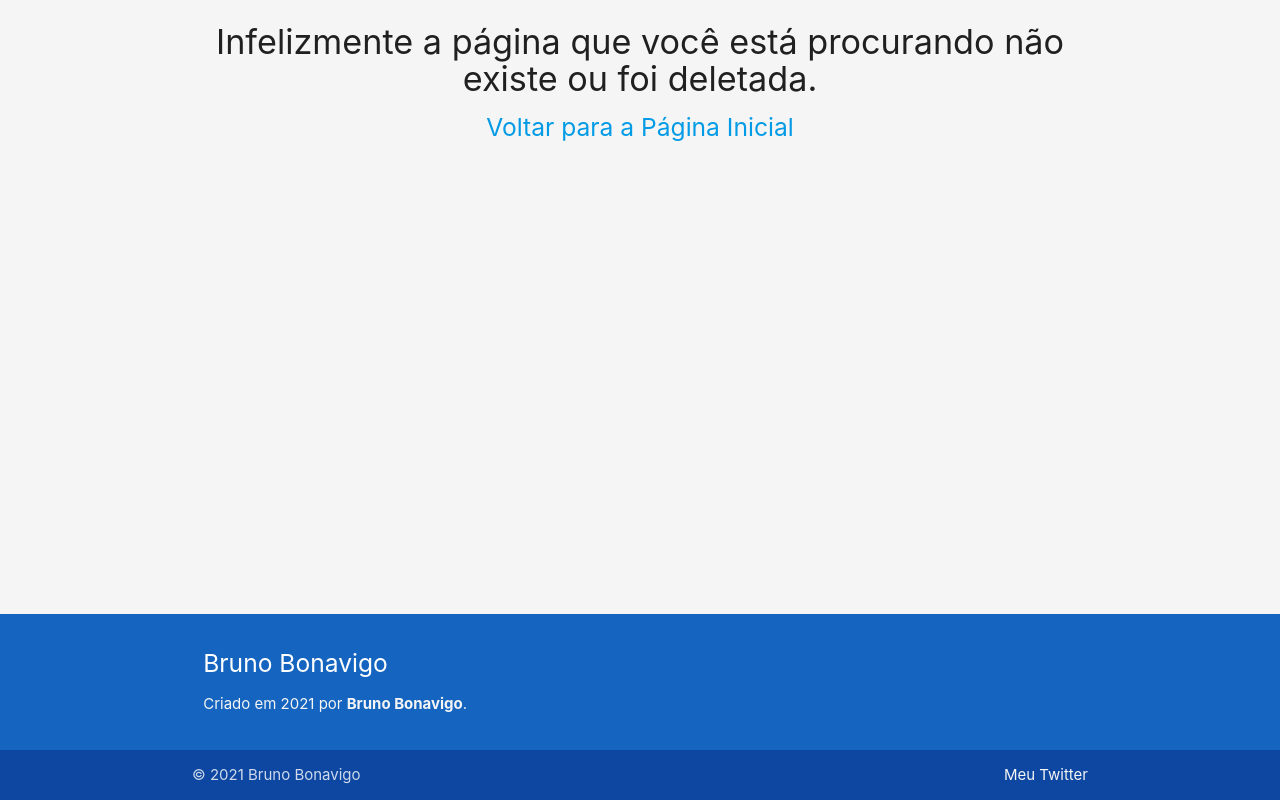
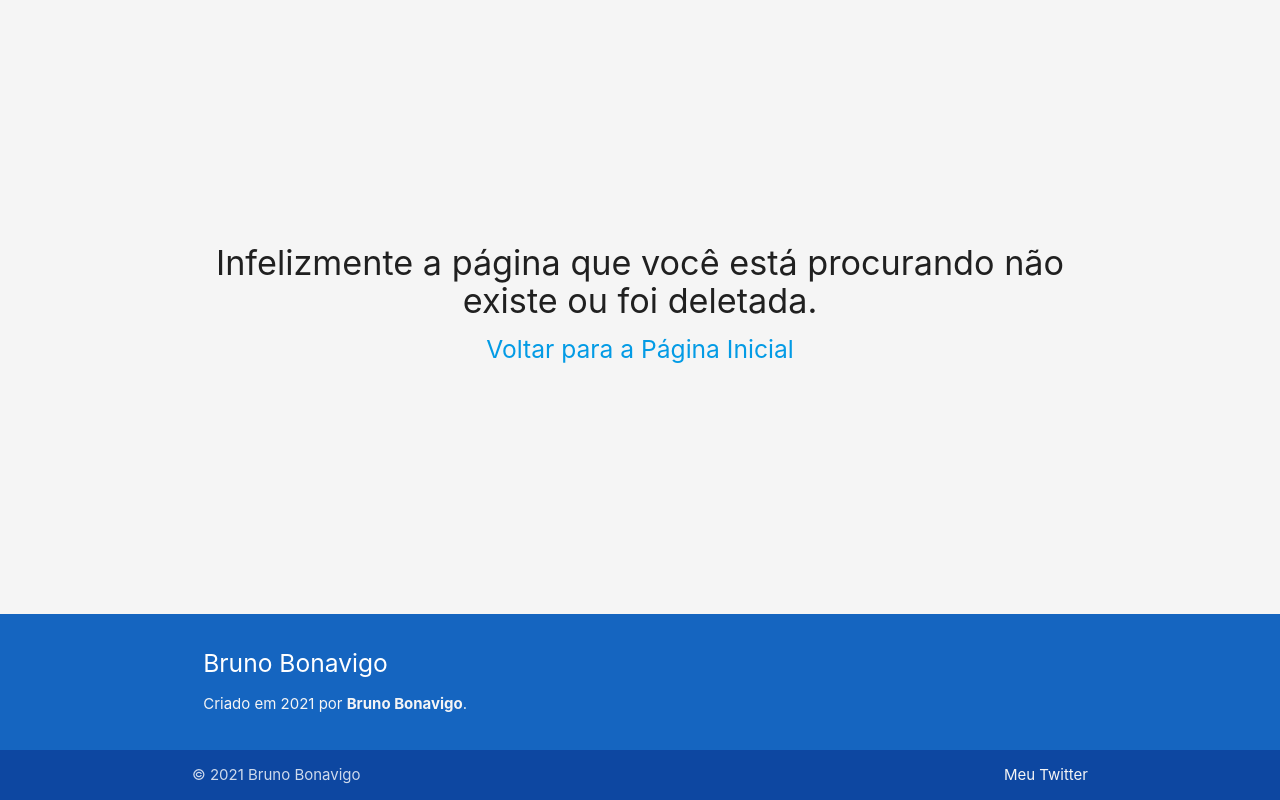
Before and after one commit to Bonavigo/bonavigo.github.io, a plain HTML site: page 404.html in a window 1280 px wide. Drawn offline with nearby package versions, Linux system fonts and the light colour scheme.

Commit message:
coisas do 404 adicionadas

```diff
--- a/assets/css/bonavigo.css
+++ b/assets/css/bonavigo.css
@@ -31,3 +31,9 @@ main {
 	margin: 3px 0;
 	vertical-align: middle;
 }
+.erro_404 {
+	display: flex;
+	flex-direction: column;
+	align-items: center;
+	justify-content: center;
+}
```
